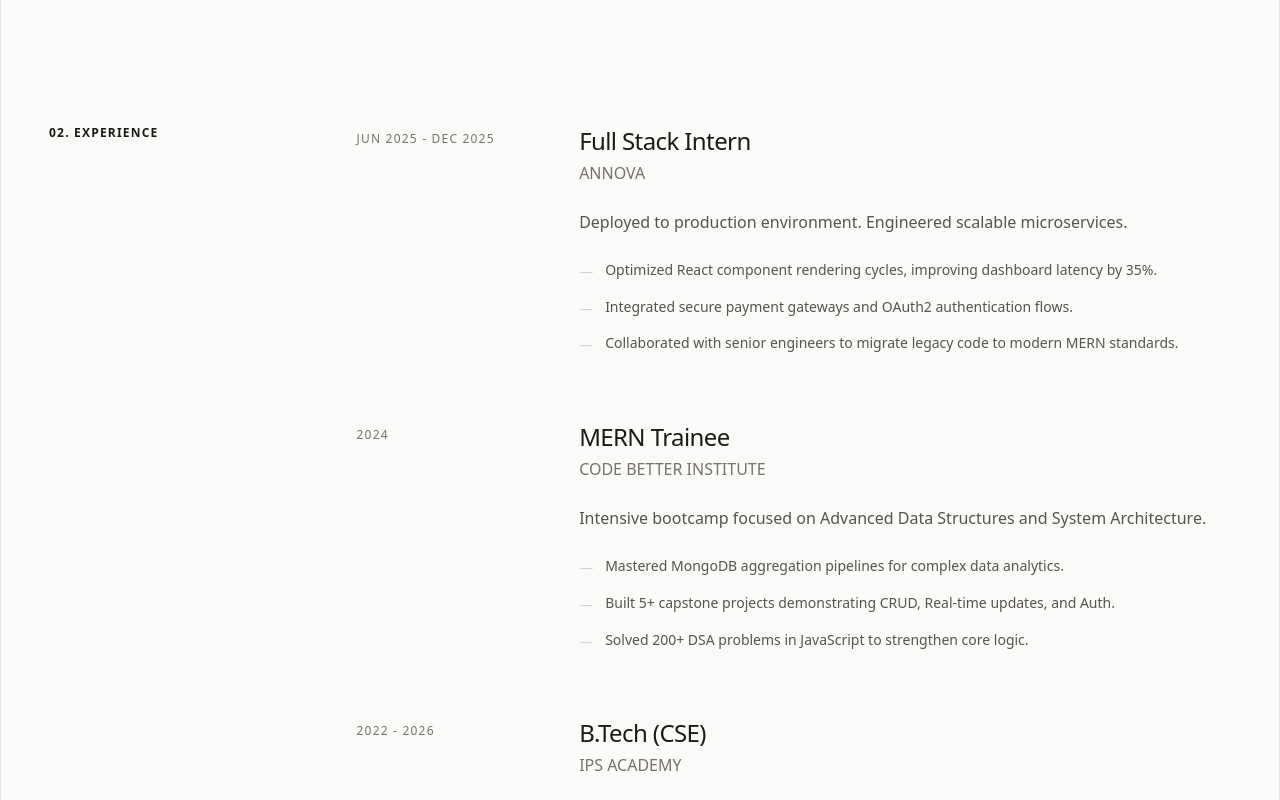
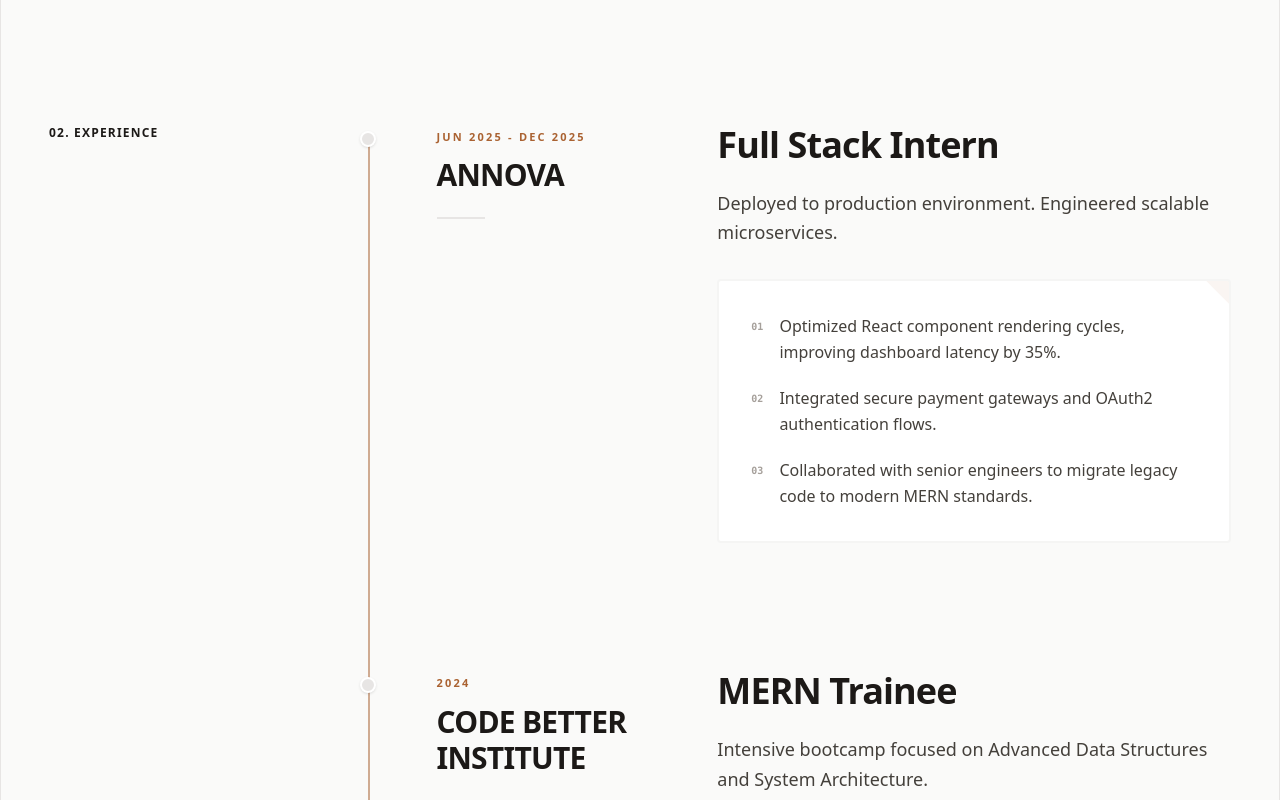
Before and after one commit to vermaaditya17/Aditya-Portfolio-2026, a React (Vite) app: page / in a window 1280 px wide. Shown: the part 1840-2640 px from the top of the page. Built offline with nearby package versions, Linux system fonts and the light colour scheme.

Commit message:
update design

```diff
--- a/src/component/Experience.jsx
+++ b/src/component/Experience.jsx
@@ -1,42 +1,158 @@
-import EXPERIENCE from "../data/Experience"
-import SectionLayout from "./SectionLayout";
+import React from 'react';
+import { motion } from 'framer-motion';
+import EXPERIENCE from '../data/Experience';
+import SectionLayout from './SectionLayout';
 
 const Experience = () => {
+  // --- HIGH-VISIBILITY ANIMATION VARIANTS ---
+
+  // Staggers the entire experience list
+  const listContainer = {
+    hidden: { opacity: 0 },
+    visible: {
+      opacity: 1,
+      transition: { staggerChildren: 0.3, delayChildren: 0.1 }
+    }
+  };
+
+  // The main experience block slides in aggressively
+  const blockSlide = {
+    hidden: { opacity: 0, x: -40, filter: "blur(4px)" },
+    visible: {
+      opacity: 1,
+      x: 0,
+      filter: "blur(0px)",
+      transition: { duration: 0.8, type: "spring", bounce: 0.2 }
+    }
+  };
+
+  // Staggers the bullet points INSIDE the card
+  const bulletContainer = {
+    hidden: { opacity: 0 },
+    visible: {
+      opacity: 1,
+      transition: { staggerChildren: 0.15, delayChildren: 0.4 }
+    }
+  };
+
+  const bulletDrop = {
+    hidden: { opacity: 0, y: -10 },
+    visible: { opacity: 1, y: 0, transition: { type: "spring", stiffness: 200 } }
+  };
+
   return (
     <SectionLayout id="experience" title="02. Experience">
-      <div className="space-y-16">
+      <div className="max-w-5xl relative">
+
+        {/* --- ANIMATED DRAWING TIMELINE --- */}
+        {/* Static faint background line */}
+        <div className="absolute left-[7px] md:left-[11px] top-2 bottom-0 w-[2px] bg-stone-100"></div>
+        {/* Animated brown line that draws itself down as you scroll */}
+        <motion.div
+          initial={{ height: 0 }}
+          whileInView={{ height: "100%" }}
+          viewport={{ once: true, margin: "-100px" }}
+          transition={{ duration: 1.5, ease: "easeInOut" }}
+          className="absolute left-[7px] md:left-[11px] top-2 w-[2px] bg-amber-800/40 z-0"
+        ></motion.div>
+
+        <motion.div
+          variants={listContainer}
+          initial="hidden"
+          whileInView="visible"
+          viewport={{ once: true, margin: "-100px" }}
+          className="space-y-24 md:space-y-32"
+        >
           {EXPERIENCE.map((exp, i) => (
-          <div key={i} className="group">
-            <div className="grid grid-cols-1 lg:grid-cols-4 gap-4 mb-6">
-              <div className="text-xs font-medium text-stone-500 uppercase tracking-widest pt-1.5">
+            <motion.div
+              key={i}
+              variants={blockSlide}
+              className="relative pl-8 md:pl-20 group"
+            >
+
+              {/* --- HIGH-VISIBILITY TIMELINE NODE --- */}
+              <div className="absolute left-[-1px] md:left-[3px] top-1.5 z-10">
+                {/* Sonar pulse ring */}
+                <span className="absolute -inset-2 rounded-full border border-amber-800/30 animate-ping opacity-0 group-hover:opacity-100 transition-opacity duration-300"></span>
+                {/* Solid Dot */}
+                <div className="relative w-4 h-4 rounded-full bg-stone-200 border-2 border-white group-hover:border-amber-200 group-hover:bg-amber-800 transition-all duration-300 shadow-sm flex items-center justify-center">
+                  <div className="w-1.5 h-1.5 rounded-full bg-white scale-0 group-hover:scale-100 transition-transform duration-300 delay-100"></div>
+                </div>
+              </div>
+
+              {/* --- CONTENT GRID --- */}
+              <div className="grid grid-cols-1 lg:grid-cols-12 gap-8 lg:gap-12">
+
+                {/* LEFT COLUMN: Metadata & Company */}
+                <div className="lg:col-span-4 flex flex-col pt-1">
+                  <motion.span
+                    whileHover={{ x: 5 }}
+                    className="inline-block text-[11px] font-bold uppercase tracking-[0.2em] text-amber-800/80 mb-3 group-hover:text-amber-900 transition-colors duration-300 cursor-default"
+                  >
                     {exp.period}
+                  </motion.span>
+                  <h4 className="text-2xl md:text-3xl font-semibold text-stone-900 tracking-tight">
+                    {exp.company}
+                  </h4>
+
+                  {/* Highly visible animated accent line */}
+                  <div className="w-12 h-[2px] bg-stone-200 mt-6 group-hover:w-full group-hover:bg-amber-800 transition-all duration-700 ease-in-out"></div>
                 </div>
-              <div className="lg:col-span-3">
-                <h3 className="text-2xl font-medium text-stone-900 tracking-tight">
+
+                {/* RIGHT COLUMN: Role & Description */}
+                <div className="lg:col-span-8">
+
+                  <h3 className="text-3xl md:text-4xl font-bold text-stone-900 tracking-tight mb-6 group-hover:text-amber-900 transition-colors duration-300">
                     {exp.role}
                   </h3>
-                <span className="block text-stone-500 mt-1">{exp.company}</span>
-              </div>
-            </div>
-            <div className="grid grid-cols-1 lg:grid-cols-4 gap-4">
-              <div className="hidden lg:block"></div>
-              <div className="lg:col-span-3 max-w-2xl">
-                <p className="text-stone-600 mb-6 leading-relaxed">
+
+                  <p className="text-lg text-stone-700 leading-relaxed mb-8 font-light max-w-2xl">
                     {exp.desc}
                   </p>
-                <ul className="space-y-3">
+
+                  {/* --- SPRING-LOADED ENGINEERED BOX --- */}
+                  <motion.div
+                    whileHover={{ y: -5, scale: 1.01 }}
+                    transition={{ type: "spring", stiffness: 300, damping: 20 }}
+                    className="bg-white border-2 border-stone-100 group-hover:border-amber-900/20 group-hover:bg-amber-50/40 group-hover:shadow-[0_15px_40px_-15px_rgba(120,53,15,0.1)] transition-all duration-300 p-6 md:p-8 rounded-sm relative overflow-hidden"
+                  >
+                    {/* Animated corner accent in the box */}
+                    <div className="absolute top-0 right-0 w-8 h-8 bg-amber-800/5 translate-x-4 -translate-y-4 rotate-45 group-hover:scale-[3] transition-transform duration-700"></div>
+
+                    <motion.ul
+                      variants={bulletContainer}
+                      initial="hidden"
+                      whileInView="visible"
+                      viewport={{ once: true }}
+                      className="space-y-5 relative z-10"
+                    >
                       {exp.points.map((pt, idx) => (
-                    <li key={idx} className="flex items-start gap-3 text-stone-600 text-sm leading-relaxed">
-                      <span className="text-stone-300 mt-0.5">—</span> {pt}
-                    </li>
+                        <motion.li
+                          key={idx}
+                          variants={bulletDrop}
+                          className="flex items-start gap-4 text-stone-700 text-base leading-relaxed font-light"
+                        >
+                          <span className="text-[10px] font-bold font-mono mt-1.5 text-stone-400 group-hover:text-amber-700 transition-colors duration-300">
+                            0{idx + 1}
+                          </span>
+                          <span className="group-hover:text-stone-900 transition-colors duration-300">
+                            {pt}
+                          </span>
+                        </motion.li>
                       ))}
-                </ul>
+                    </motion.ul>
+                  </motion.div>
+
                 </div>
+
               </div>
-          </div>
+            </motion.div>
           ))}
+        </motion.div>
+
       </div>
     </SectionLayout>
   );
 };
-export default Experience
+
+export default Experience;
```
Also changed, not shown: src/component/Contact.jsx (+54 -29 lines), src/component/Project.jsx (+62 -35 lines). Lines whose indentation alone changed are shown as unchanged.
